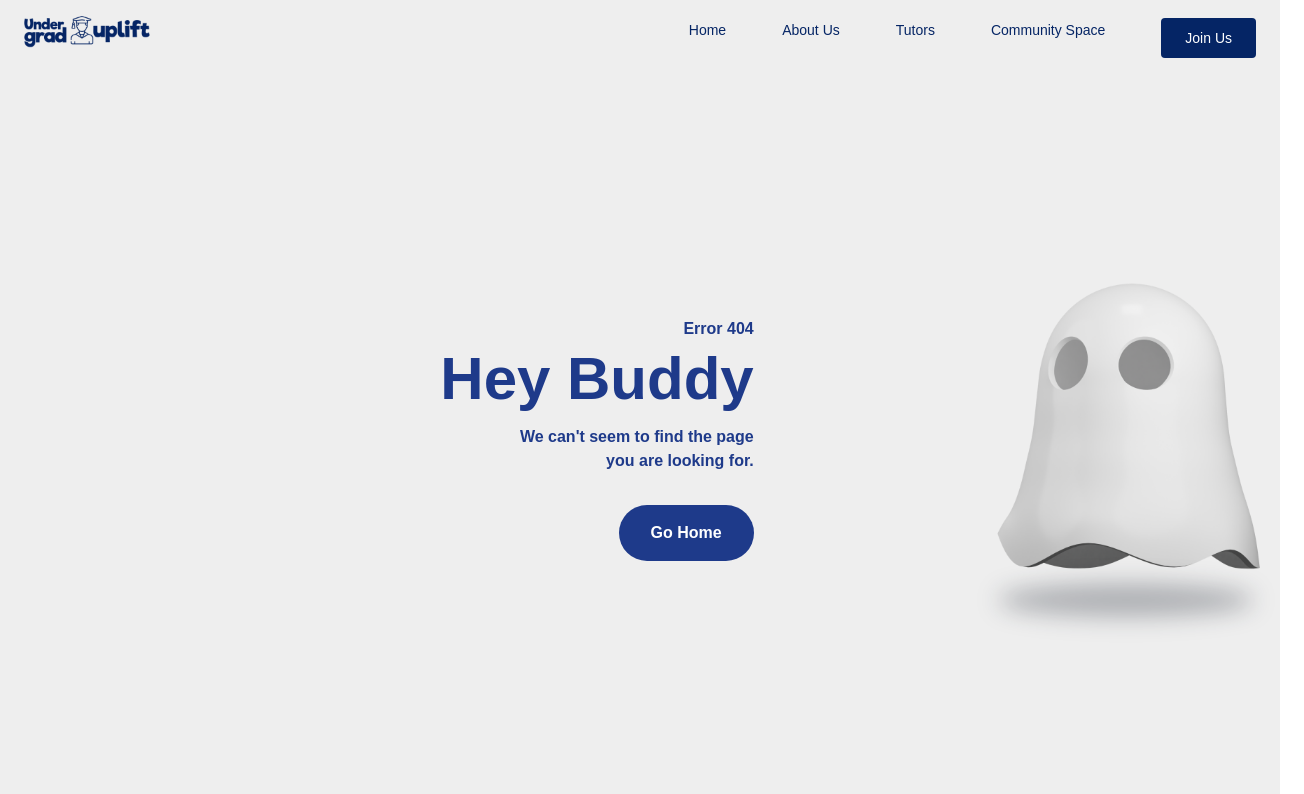
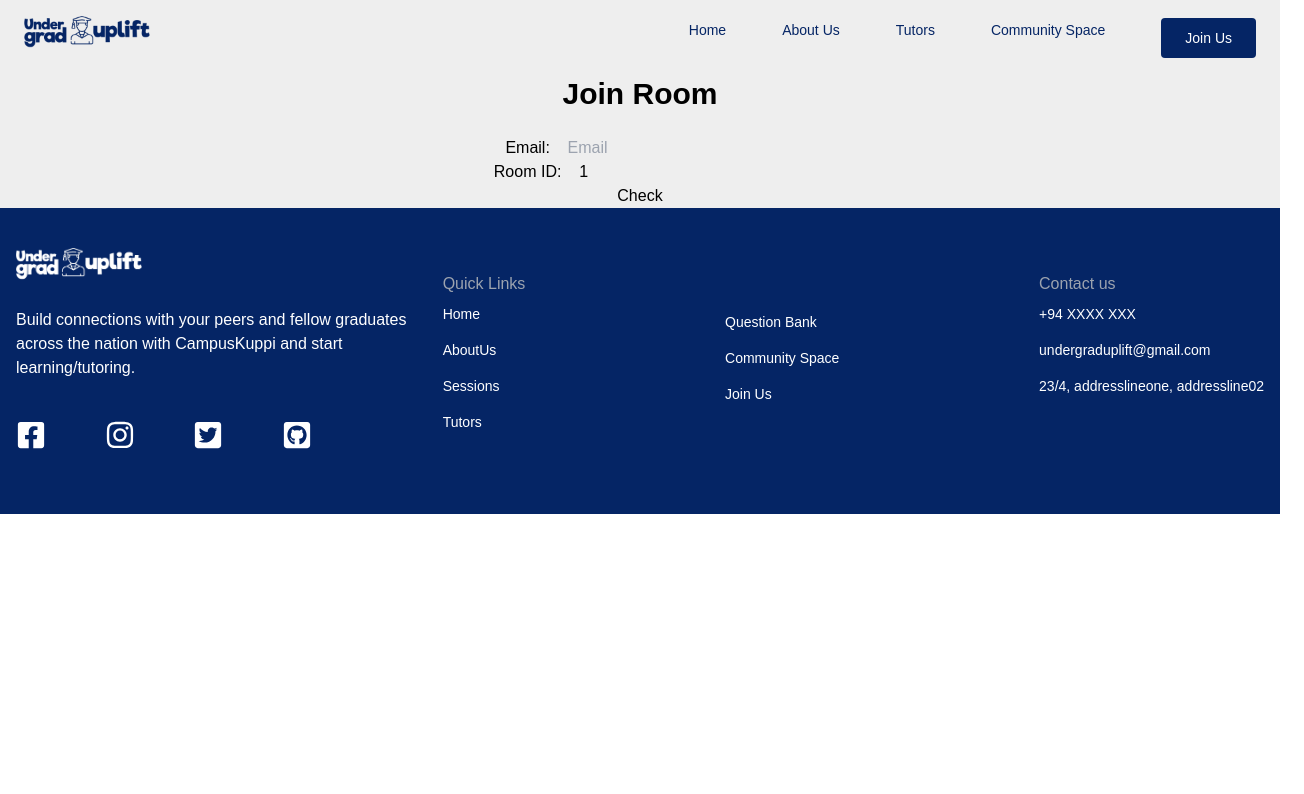
Before and after one commit to AhamedAmhar06/SDGP-SE-66, a React (Vite) app in the folder client/: page /session/1 in a window 1280 px wide. Shown: the top 794 px of the page, 1304 px wide, since content can reach past the window. Built offline with nearby package versions, Linux system fonts and the light colour scheme; no server answers.

Commit message:
Updating session feature

```diff
--- a/client/src/App.jsx
+++ b/client/src/App.jsx
@@ -28,6 +28,7 @@ import CreateCourse from './pages/Tutoring/CreateCourse';
 import TimeTable from './pages/Tutoring/CreateSession';
 import ViewRequestsTut from './pages/Tutoring/ViewRequestsTut';
 import RequestedSessions from './pages/Tutoring/RequestedSessions';
+import Session from './pages/Tutoring/Session';
 
 import Notifications from './pages/Notifications';
 
@@ -67,6 +68,7 @@ function App () {
           <Route path='/createRequest/:id' element={<TimeTable/>} />
           <Route path='/viewRequestsTut/:id' element={<ViewRequestsTut/>} />
           <Route path='/requestedSessions/:id' element={<RequestedSessions/>} />
+          <Route path='/session/:id' element={<Session/>} />
 
           <Route path='/optionSelector' element={<OptionSelector/>} />
           <Route path='/notifications' element={<Notifications/>} />
--- a/client/src/pages/Tutoring/RequestedSessions.jsx
+++ b/client/src/pages/Tutoring/RequestedSessions.jsx
@@ -52,11 +52,14 @@ export default function RequestedSessions({ tutor_id}) {
               <p>Time: {request.startTime} - {request.endTime}</p>
               <p>Status : {request.accepted ? 'Accepted' : null } {request.decline ? 'Declined' : null} {!(request.decline || request.accepted) ? 'Processing' : null }</p>
               {request.accepted ? (
-                <button
-                className="bg-NavBlue rounded-xl text-white p-2 hover:scale-105 duration-300 m-2"
-                >
+                <Link to={`/session/${request._id}`}>
+                  <button
+                    className="bg-NavBlue rounded-xl text-white p-2 hover:scale-105 duration-300 m-2"
+                  >
                   Join Now
                 </button>
+                </Link>
+
               ) : (null)}
               {/* <button onClick={() => acceptSession(request._id)} className="bg-green-500 text-white p-2 m-2 rounded-md">Accept</button>
               <button onClick={() => declineSession(request._id)} className="bg-red-500 text-white p-2 m-2 rounded-md">Decline</button> */}
--- /dev/null
+++ b/client/src/pages/Tutoring/Session.jsx
@@ -0,0 +1,84 @@
+import React, { useState, useCallback, useEffect, useContext } from "react";
+import { useNavigate, useParams } from "react-router-dom";
+import { UndergradContext } from "../../context/undergradContext";
+
+export default function Session() {
+
+
+
+    const navigate = useNavigate();
+    const { id } = useParams();
+    const { undergrad } = useContext(UndergradContext);
+
+
+    const [ roomData, setRoomData ] = useState({
+        roomID: id,
+        email : "",
+        status: "pending"
+
+    });
+
+    useEffect(() => {
+        try {
+            if(undergrad) {
+                setRoomData({ ...roomData, email: undergrad.email });
+            }
+        } catch (error) {
+            console.log(error);
+        }
+    }, [undergrad]);
+
+    const checkData = async () => {
+        try {
+            console.log(roomData);
+        } catch (error) {
+            console.log(error);
+        }
+    }
+
+
+    return (
+
+        <div className="text-center">
+
+        <h1 className="text-3xl font-bold text-center">Join Room</h1>
+
+            <br/>
+
+            <label>
+
+                Email: &nbsp; &nbsp;
+                <input
+                    type="text"
+                    placeholder="Email"
+                    name="email"
+                    value={roomData.email}
+                    onChange={(e) => setRoomData({ ...roomData, email: e.target.value })}
+                    disabled={true}
+                />
+
+            </label>
+
+            <br/>
+
+            <label>
+                Room ID: &nbsp; &nbsp;
+                <input
+                    type="text"
+                    placeholder="code"
+                    name="roomID"
+                    value={roomData.roomID}
+                    disabled={true}
+                />
+            </label>
+
+                <br/>
+                <button
+                    onClick={checkData}
+                >
+                    Check
+                </button>
+
+        </div>
+    )
+}
--- a/client/src/pages/Tutoring/ViewRequestsTut.jsx
+++ b/client/src/pages/Tutoring/ViewRequestsTut.jsx
@@ -92,13 +92,15 @@ export default function ViewRequestsTut() {
                             (null)}
 
                             {request.accepted ? (
-                                <button
-                                    className="bg-NavBlue rounded-xl text-white p-2 hover:scale-105 duration-300 m-2"
-                                >
-                                    Join Now
-                                </button>
-                            ) : (null)
-                            }
+                                <Link to={`/session/${request._id}`}>
+                                    <button
+                                        className="bg-NavBlue rounded-xl text-white p-2 hover:scale-105 duration-300 m-2"
+                                    >
+                                        Join Now
+                                    </button>
+                                </Link>
+                            ) : (null)}
+
                         </div>
                     </li>
                 ))}
```
Also changed, not shown: client/src/context/SocketProvider.jsx (added).
